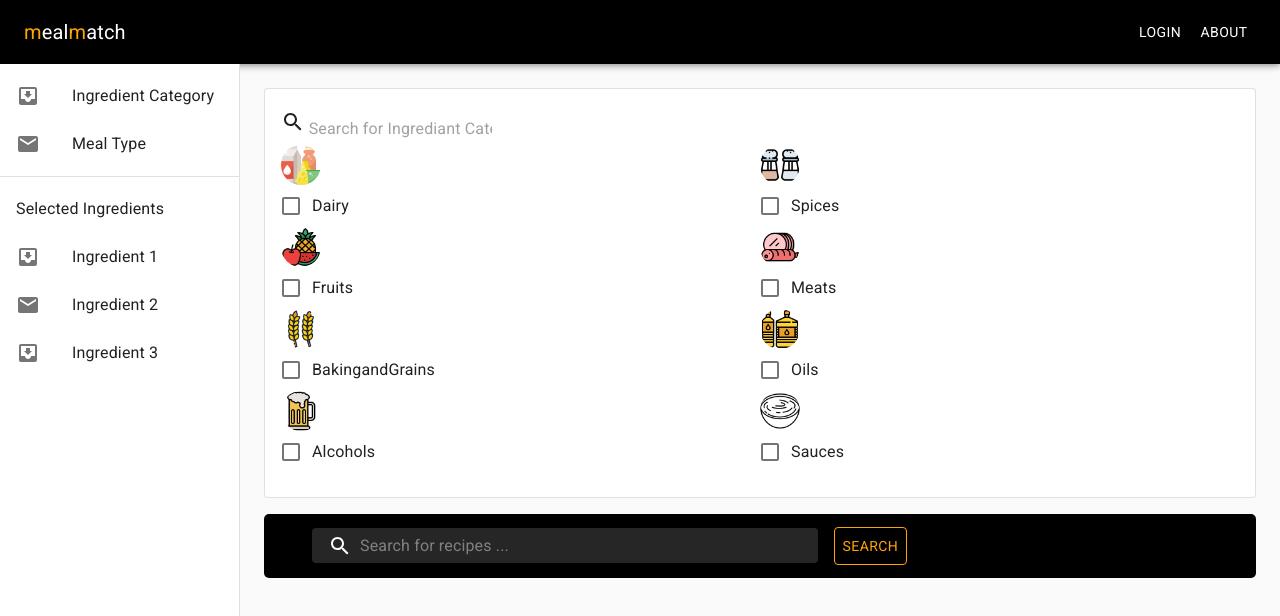
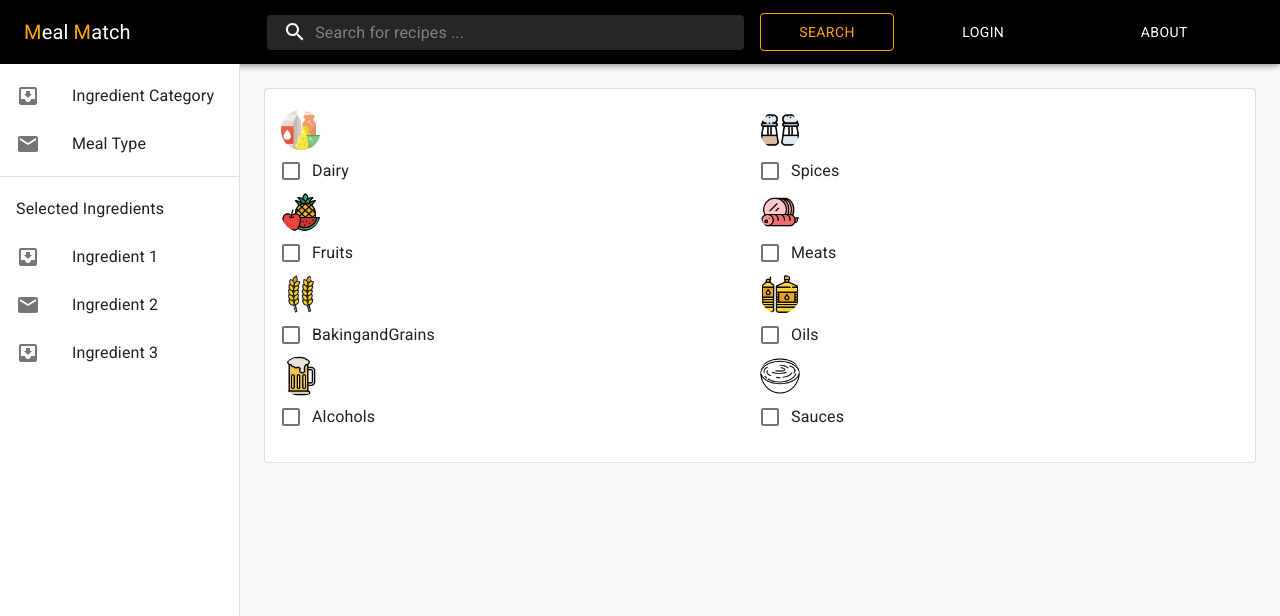
Before and after one commit to amriteshs/mealmatch, a React (Create React App) app in the folder Front-End/tech-nox/: page / in a window 1280 px wide. Shown: the top 616 px of the page. Built offline with nearby package versions, Linux system fonts and the light colour scheme.

Commit message:
changed search position

```diff
--- a/Front-End/tech-nox/src/Cads.js
+++ b/Front-End/tech-nox/src/Cads.js
@@ -57,7 +57,7 @@ export default function OutlinedCard() {
         {/*Search Bar*/}
         <div className={classes.search}>
             <div className={classes.searchIcon}>
-            <SearchIcon /> <InputBase
+            {/* <SearchIcon /> <InputBase
               placeholder="Search for Ingrediant Categories..."
               classes={{
                 root: classes.inputRoot,
@@ -66,7 +66,7 @@ export default function OutlinedCard() {
               inputProps={{ 'aria-label': 'search' }}
 
 
-            />
+            /> */}
             <div>
           <Grid container>
               <Grid item  sm={6}>
--- a/Front-End/tech-nox/src/home.js
+++ b/Front-End/tech-nox/src/home.js
@@ -41,8 +41,7 @@ const useStyles = makeStyles(theme => ({
   searchBar:{
     backgroundColor: 'black',
     height: '4rem',
-    borderRadius: '5px',
-    marginTop: '1rem'
+    borderRadius: '5px'
   },
   title: {
     flexGrow: 1,
@@ -51,6 +50,7 @@ const useStyles = makeStyles(theme => ({
     color: 'white',
   },
   search: {
+    flexGrow:2,
     position: 'relative',
     borderRadius: theme.shape.borderRadius,
     backgroundColor: fade(theme.palette.common.white, 0.15),
@@ -59,9 +59,9 @@ const useStyles = makeStyles(theme => ({
     },
     marginRight: theme.spacing(2),
     marginLeft: 0,
-    width: '20rem',
+    width: '100%',
     [theme.breakpoints.up('sm')]: {
-      marginLeft: theme.spacing(3),
+      marginLeft: theme.spacing(2),
       width: 'auto',
     },
   },
@@ -72,7 +72,7 @@ const useStyles = makeStyles(theme => ({
     transition: theme.transitions.create('width'),
     width: '100%',
     [theme.breakpoints.up('md')]: {
-      width: '50ch',
+      width: '20ch',
     },
   },
   searchIcon: {
@@ -86,6 +86,7 @@ const useStyles = makeStyles(theme => ({
     color:'white'
   },
   searchBtn:{
+    flexGrow:0.5,
     color:'orange',
     backgroundColor:'black',
     borderColor:'orange',
@@ -162,10 +163,25 @@ export default function PermanentDrawerLeft() {
       <AppBar position="fixed" className={classes.appBar}>
         <Toolbar>
           <Typography variant="h6" noWrap className={classes.title}>
-            <span style={{color: "#FFA500"}}>m</span>eal<span style={{color: "#FFA500"}}>m</span>atch
+            <span style={{color: "#FFA500"}}>M</span>eal<span style={{color: "#FFA500"}}> M</span>atch
           </Typography>
-          <Button color="inherit" href='/login'>Login</Button>
-          <Button color="inherit" href='/about'>About</Button>
+          <div className={classes.search}>
+            <div className={classes.searchIcon}>
+              <SearchIcon />
+            </div>
+            <InputBase
+              placeholder="Search for recipes ..."
+              classes={{
+                root: classes.inputRoot,
+                input: classes.inputInput,
+              }}
+              inputProps={{ 'aria-label': 'search' }}
+              onBlur={setRecipeNameValue}
+            />
+          </div>
+          <Button className={classes.searchBtn} onClick={getRecipe}>Search</Button>
+          <Button style={{flexGrow:1}} color="inherit" href='/login'>Login</Button>
+          <Button style={{flexGrow:1}} color="inherit" href='/about'>About</Button>
         </Toolbar>
       </AppBar>
       <Drawer
@@ -204,25 +220,6 @@ export default function PermanentDrawerLeft() {
       <main className={classes.content}>
         <div className={classes.toolbar}/>
         {categoryShow?<OutlinedCard/>:<MealCard/>}
-        <div className={classes.searchBar}>
-        <Toolbar>
-        {/* This is the search bar */}
-        <div className={classes.search}>
-            <div className={classes.searchIcon}>
-              <SearchIcon />
-            </div>
-            <InputBase
-              placeholder="Search for recipes ..."
-              classes={{
-                root: classes.inputRoot,
-                input: classes.inputInput,
-              }}
-              inputProps={{ 'aria-label': 'search' }}
-              onBlur={setRecipeNameValue}
-            />
-          </div>
-          <Button className={classes.searchBtn} onClick={getRecipe}>Search</Button>
-        </Toolbar>
         <div className={classes.cardsContaioner}>
             <Grid container spacing={1}>
               {recipeList.map((recipe) =>
@@ -237,7 +234,6 @@ export default function PermanentDrawerLeft() {
               </Grid>)}
             </Grid>
         </div>
-        </div>
 
       </main>
     </div>
```
